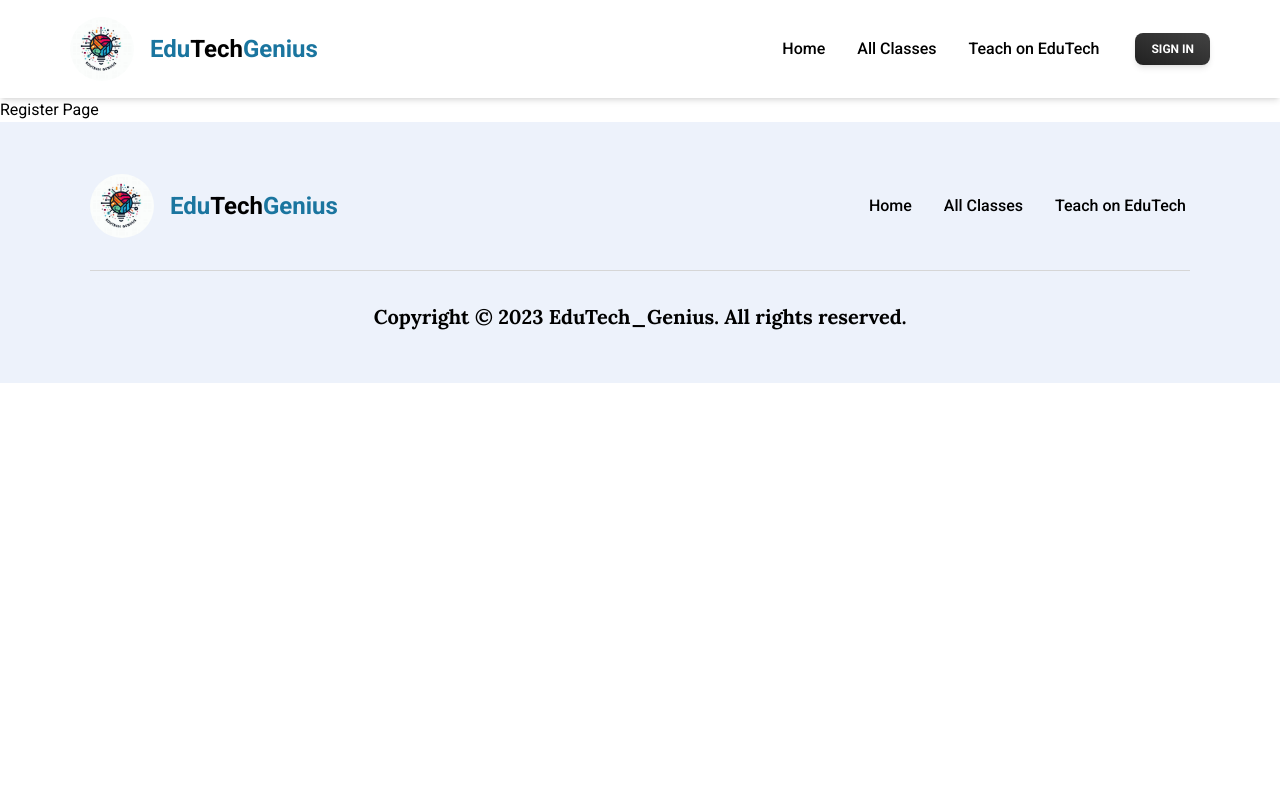
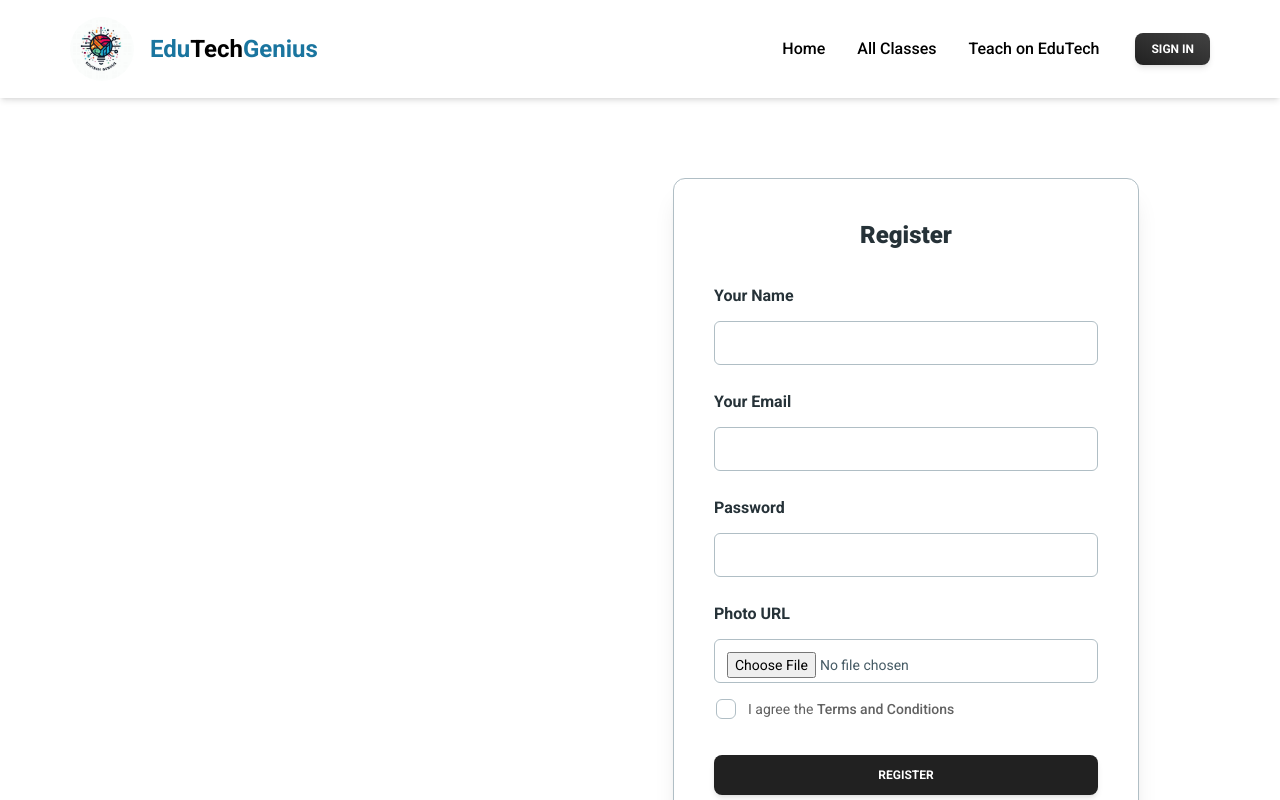
Before and after one commit to arifu00/EduTech_Genius-Client-side, a React (Vite) app: page /register in a window 1280 px wide. Shown: the top 800 px of the page. Built offline with nearby package versions, Linux system fonts and the light colour scheme.

Commit message:
added register & login page

```diff
--- a/package.json
+++ b/package.json
@@ -17,11 +17,13 @@
     "@mui/material": "^5.14.18",
     "@mui/styled-engine-sc": "^6.0.0-alpha.6",
     "@smastrom/react-rating": "^1.3.2",
+    "firebase": "^10.6.0",
     "localforage": "^1.10.0",
     "match-sorter": "^6.3.1",
     "react": "^18.2.0",
     "react-dom": "^18.2.0",
     "react-helmet": "^6.1.0",
+    "react-hook-form": "^7.48.2",
     "react-icons": "^4.12.0",
     "react-router-dom": "^6.20.0",
     "sort-by": "^1.2.0",
--- a/src/Pages/Register/Register.jsx
+++ b/src/Pages/Register/Register.jsx
@@ -1,12 +1,154 @@
 import { Helmet } from "react-helmet";
+import Container from "../../Components/Container/Container";
+import { NavLink } from "react-router-dom";
+import {
+  Button,
+  Card,
+  Checkbox,
+  Input,
+  Typography,
+} from "@material-tailwind/react";
+import registerImg from "../../assets/Register/register.gif";
+import { useForm } from "react-hook-form";
+const Register = () => {
+  const {
+    register,
+    handleSubmit,
+    formState: { errors },
+  } = useForm();
 
-const Register = () => {
+  const onSubmit = (data) => console.log(data);
   return (
-    <div>
+    <div className="my-20">
       <Helmet>
         <title>EduTechGenius | Register</title>
       </Helmet>
-      <h3>Register Page</h3>
+
+      <Container>
+        <div className="md:flex justify-center gap-8">
+          <div className="">
+            <img className="h-full object-cover" src={registerImg} alt="" />
+          </div>
+          <Card
+            color="transparent"
+            shadow={false}
+            className="border p-10 shadow-xl border-blue-gray-200 "
+          >
+            <Typography
+              variant="h4"
+              className="text-center text-2xl font-black"
+              color="blue-gray"
+            >
+              Register
+            </Typography>
+
+            <form
+              onSubmit={handleSubmit(onSubmit)}
+              className="mt-8 mb-2 w-80 max-w-screen-lg sm:w-96"
+            >
+              <div className="mb-1 flex flex-col gap-6">
+                <Typography variant="h6" color="blue-gray" className="-mb-3">
+                  Your Name
+                </Typography>
+                <Input
+                  size="lg"
+                  name="name"
+                  {...register("name", { required: true })}
+                  placeholder="Your Name"
+                  className=" !border-t-blue-gray-200 focus:!border-t-gray-900"
+                  labelProps={{
+                    className: "before:content-none after:content-none",
+                  }}
+                />
+                {errors.name?.type === "required" && (
+                  <p className="text-red-600">Name is required</p>
+                )}
+                <Typography variant="h6" color="blue-gray" className="-mb-3">
+                  Your Email
+                </Typography>
+                <Input
+                  size="lg"
+                  name="email"
+                  {...register("email", { required: true })}
+                  placeholder="name@mail.com"
+                  className=" !border-t-blue-gray-200 focus:!border-t-gray-900"
+                  labelProps={{
+                    className: "before:content-none after:content-none",
+                  }}
+                />
+                {errors.email?.type === "required" && (
+                  <p className="text-red-600">Email is required</p>
+                )}
+                <Typography variant="h6" color="blue-gray" className="-mb-3">
+                  Password
+                </Typography>
+                <Input
+                  type="password"
+                  name="password"
+                  size="lg"
+                  {...register("password", { required: true })}
+                  placeholder="********"
+                  className=" !border-t-blue-gray-200 focus:!border-t-gray-900"
+                  labelProps={{
+                    className: "before:content-none after:content-none",
+                  }}
+                />
+                {errors.password?.type === "required" && (
+                  <p className="text-red-600">Password is required</p>
+                )}
+                <Typography variant="h6" color="blue-gray" className="-mb-3">
+                  Photo URL
+                </Typography>
+                <Input
+                  type="file"
+                  name="photo"
+                  size="lg"
+                  {...register("photo", { required: true })}
+                  placeholder="Photo Url"
+                  className=" !border-t-blue-gray-200 focus:!border-t-gray-900"
+                  labelProps={{
+                    className: "before:content-none after:content-none",
+                  }}
+                />
+                {errors.photo?.type === "required" && (
+                  <p className="text-red-600">Photo is required</p>
+                )}
+              </div>
+              <Checkbox
+                name="checkbox"
+                label={
+                  <Typography
+                    variant="small"
+                    color="gray"
+                    className="flex items-center font-normal"
+                  >
+                    I agree the
+                    <a
+                      href="#"
+                      className="font-medium transition-colors hover:text-gray-900"
+                    >
+                      &nbsp;Terms and Conditions
+                    </a>
+                  </Typography>
+                }
+                containerProps={{ className: "-ml-2.5" }}
+              />
+              <Button className="mt-6" fullWidth type="submit">
+                Register
+              </Button>
+              <Typography color="gray" className="mt-4 text-center font-normal">
+                Already have an account?{" "}
+                <NavLink
+                  to="/SignIn"
+                  className=" underline text-red-500 font-bold"
+                >
+                  Login
+                </NavLink>
+              </Typography>
+            </form>
+          </Card>
+        </div>
+      </Container>
     </div>
   );
 };
--- /dev/null
+++ b/src/Pages/SignIn/SignIn.jsx
@@ -0,0 +1,113 @@
+import { Helmet } from "react-helmet";
+import signInImg from "../../assets/SignIn/login.gif";
+import { AiFillGoogleCircle } from "react-icons/ai";
+
+import { NavLink } from "react-router-dom";
+import { Button, Card, Input, Typography } from "@material-tailwind/react";
+import Container from "../../Components/Container/Container";
+import { useForm } from "react-hook-form";
+
+const SignIn = () => {
+  const {
+    register,
+    handleSubmit,
+    formState: { errors },
+  } = useForm();
+
+  const onSubmit = (data) => console.log(data);
+  return (
+    <div className="my-12">
+      <Helmet>
+        <title>EduTechGenius | Sign In</title>
+      </Helmet>
+
+      <Container>
+        <div className="md:flex justify-center gap-8">
+          <div className="md:flex items-center">
+            <img className="" src={signInImg} alt="" />
+          </div>
+          <Card
+            color="transparent"
+            shadow={false}
+            className="border p-10 shadow-xl border-blue-gray-200 "
+          >
+            <Typography
+              variant="h4"
+              className="text-center text-2xl font-black"
+              color="blue-gray"
+            >
+              Login
+            </Typography>
+
+            <form
+              onSubmit={handleSubmit(onSubmit)}
+              className="mt-8 mb-2 w-80 max-w-screen-lg sm:w-96"
+            >
+              <div className="mb-1 flex flex-col gap-6">
+                <Typography variant="h6" color="blue-gray" className="-mb-3">
+                  Your Email
+                </Typography>
+                <Input
+                  size="lg"
+                  name="email"
+                  {...register("email", { required: true })}
+                  placeholder="name@mail.com"
+                  className=" !border-t-blue-gray-200 focus:!border-t-gray-900"
+                  labelProps={{
+                    className: "before:content-none after:content-none",
+                  }}
+                />
+                {errors.email?.type === "required" && (
+                  <p className="text-red-600">Email is required</p>
+                )}
+                <Typography variant="h6" color="blue-gray" className="-mb-3">
+                  Password
+                </Typography>
+                <Input
+                  type="password"
+                  name="password"
+                  size="lg"
+                  {...register("password", { required: true })}
+                  placeholder="********"
+                  className=" !border-t-blue-gray-200 focus:!border-t-gray-900"
+                  labelProps={{
+                    className: "before:content-none after:content-none",
+                  }}
+                />
+                {errors.password?.type === "required" && (
+                  <p className="text-red-600">Password is required</p>
+                )}
+              </div>
+
+              <Button className="mt-6" fullWidth type="submit">
+                Login
+              </Button>
+              <h5 className="mt-7 text-lg font-medium text-center">
+                Or Login With
+              </h5>
+              <div className="text-center">
+                <button
+                  //   onClick={handleGoogleLogin}
+                  className="p-2 bg-[#F5F5F8]  hover:bg-blue-100 my-3 hover:text-red-400 text-6xl rounded-full"
+                >
+                  <AiFillGoogleCircle></AiFillGoogleCircle>
+                </button>
+              </div>
+              <Typography color="gray" className="mt-4 text-center font-normal">
+                New user?
+                <NavLink
+                  to="/register"
+                  className=" underline text-red-500 font-bold ml-1"
+                >
+                  Register Here
+                </NavLink>
+              </Typography>
+            </form>
+          </Card>
+        </div>
+      </Container>
+    </div>
+  );
+};
+
+export default SignIn;
--- /dev/null
+++ b/src/firebase/firebase.config.js
@@ -0,0 +1,23 @@
+// Import the functions you need from the SDKs you need
+import { initializeApp } from "firebase/app";
+import { getAuth } from "firebase/auth";
+
+// TODO: Add SDKs for Firebase products that you want to use
+// https://firebase.google.com/docs/web/setup#available-libraries
+
+// Your web app's Firebase configuration
+// console.log(import.meta.env.VITE_apiKey);
+const firebaseConfig = {
+  apiKey: import.meta.env.VITE_apiKey,
+  authDomain: import.meta.env.VITE_authDomain,
+  projectId: import.meta.env.VITE_projectId,
+  storageBucket: import.meta.env.VITE_storageBucket,
+  messagingSenderId: import.meta.env.VITE_messagingSenderId,
+  appId: import.meta.env.VITE_appId,
+};
+
+// Initialize Firebase
+const app = initializeApp(firebaseConfig);
+const auth = getAuth(app);
+
+export default auth;
```
Also changed, not shown: 1 other file (tests, documents, lock files or other folders).
